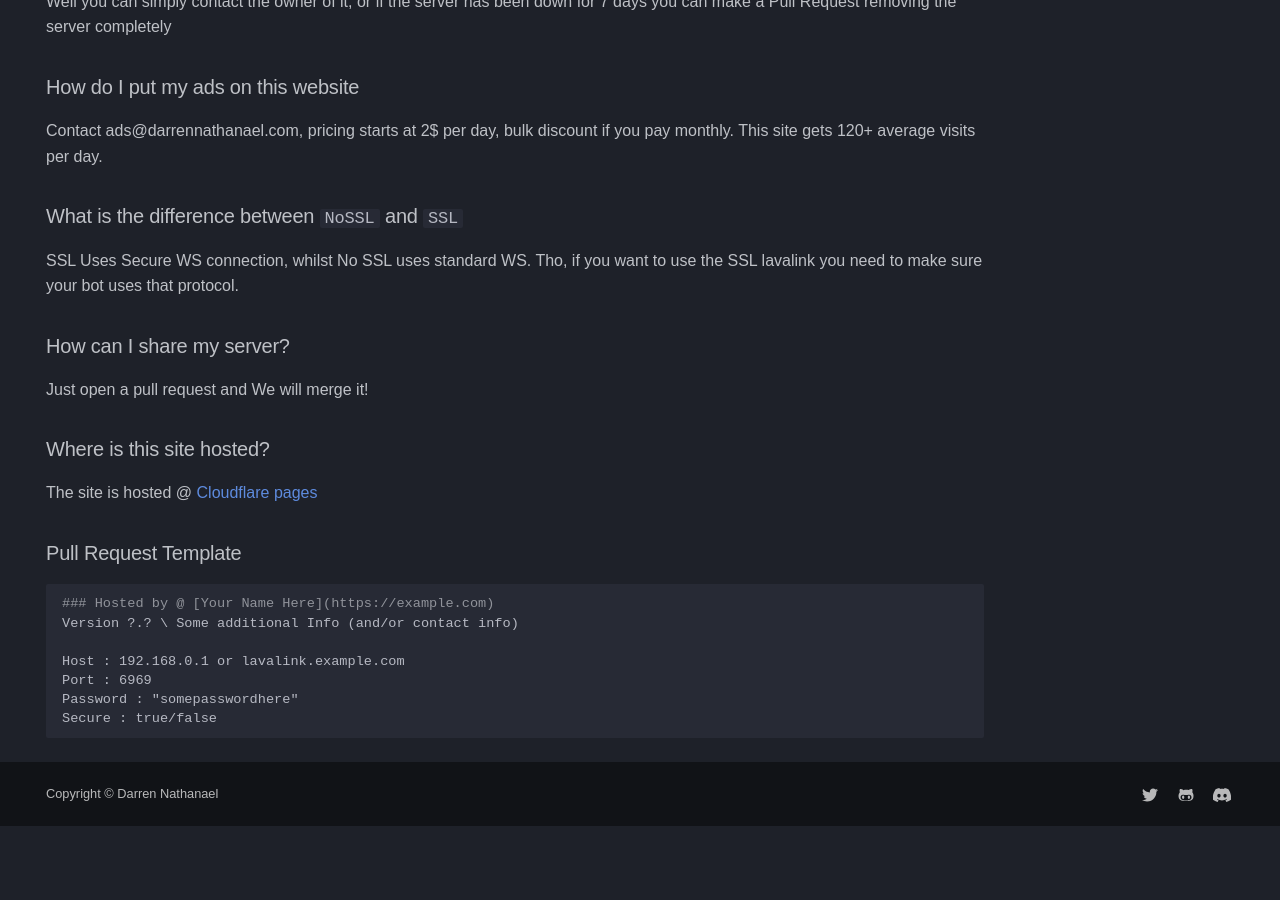
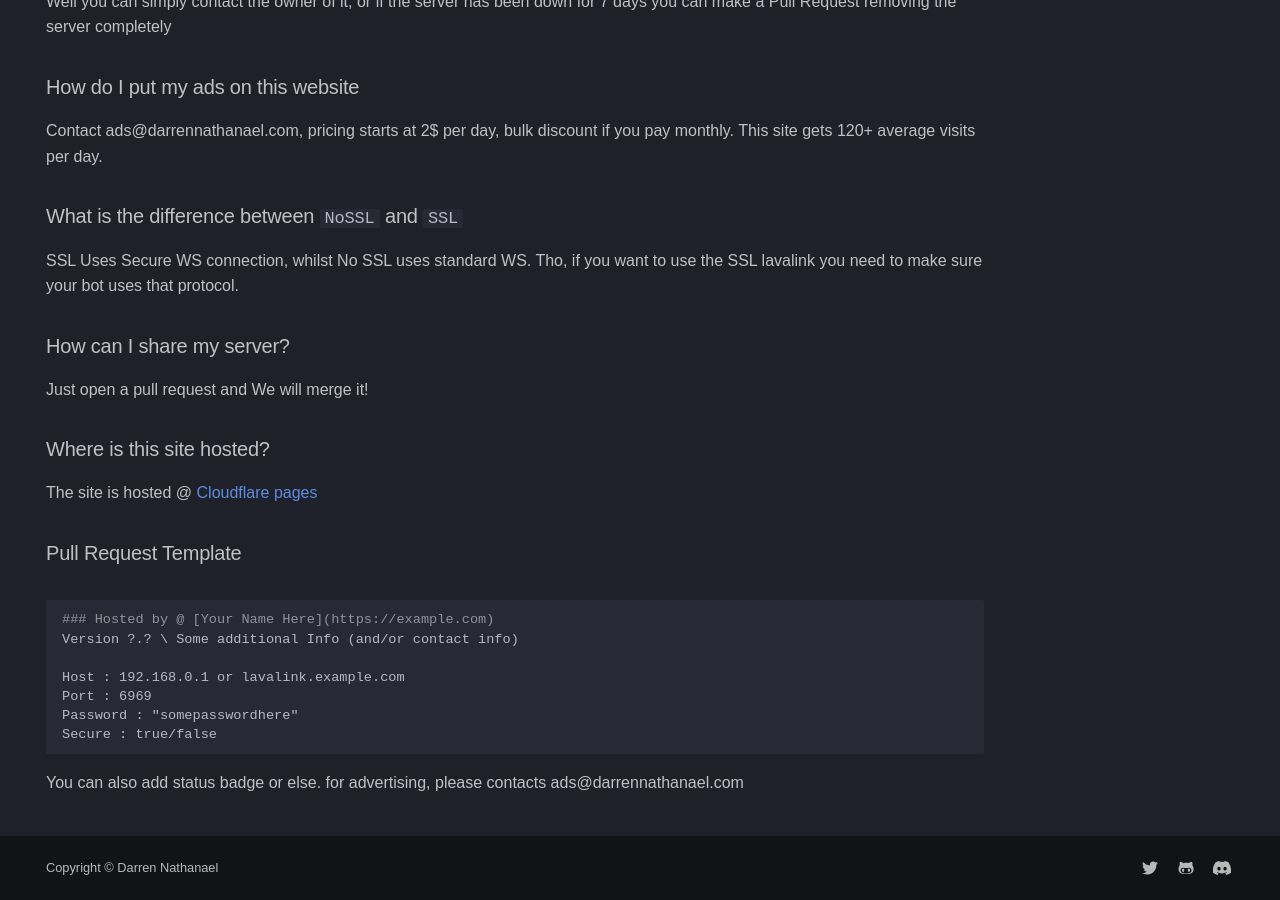
Before and after one commit to DarrenOfficial/lavalink-list, an MkDocs documentation site: the page built from docs/FAQ/frequently-asked-questions.md, in a window 1280 px wide and 900 px high, scrolled down 571 px. Built offline with MkDocs 1.6.1 and Material for MkDocs 9.7.7, drawn with Linux system fonts in a browser that asks for light colours; some web fonts are replaced; comment, search, counter and statistics services are not loaded; a style sheet for code colours, icons or effects is not loaded; before the commit the page ends 1397 px from its top, so only the background shows below that.

Commit message:
Update frequently-asked-questions.md

````diff
--- a/docs/FAQ/frequently-asked-questions.md
+++ b/docs/FAQ/frequently-asked-questions.md
@@ -52,6 +52,7 @@ Port : 6969
 Password : "somepasswordhere"
 Secure : true/false
 ```
+You can also add status badge or else. for advertising, please contacts ads@darrennathanael.com
 
 
 <!-- inject image ad -->
````
